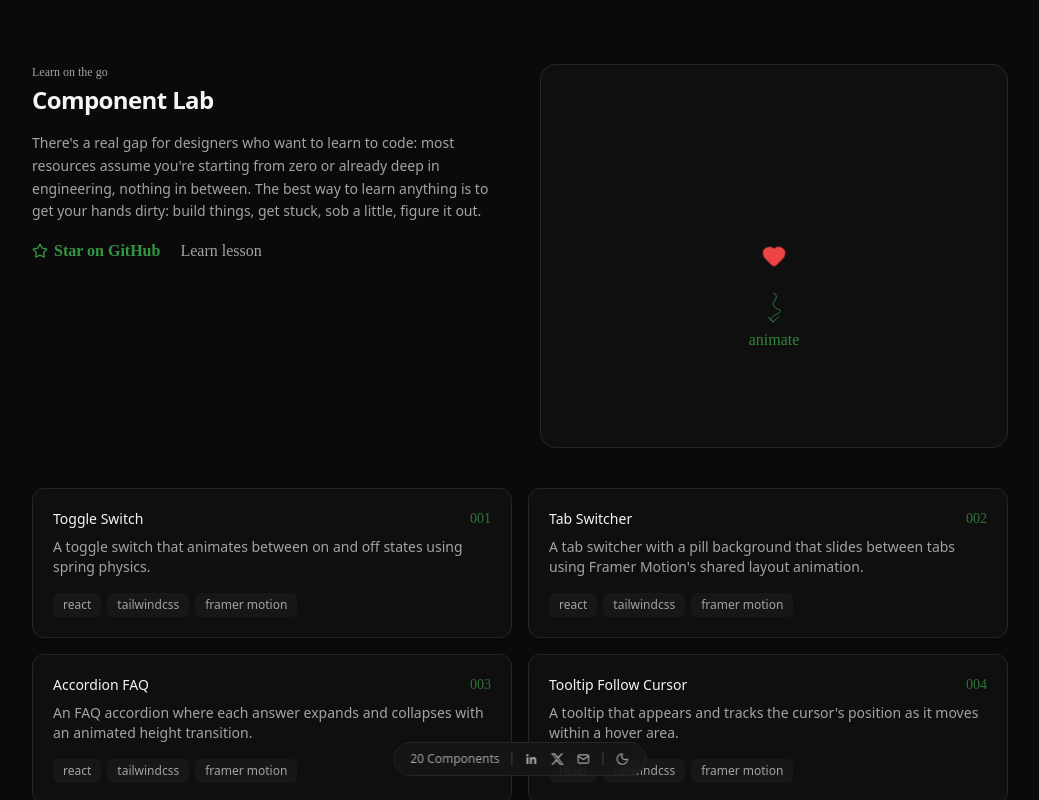
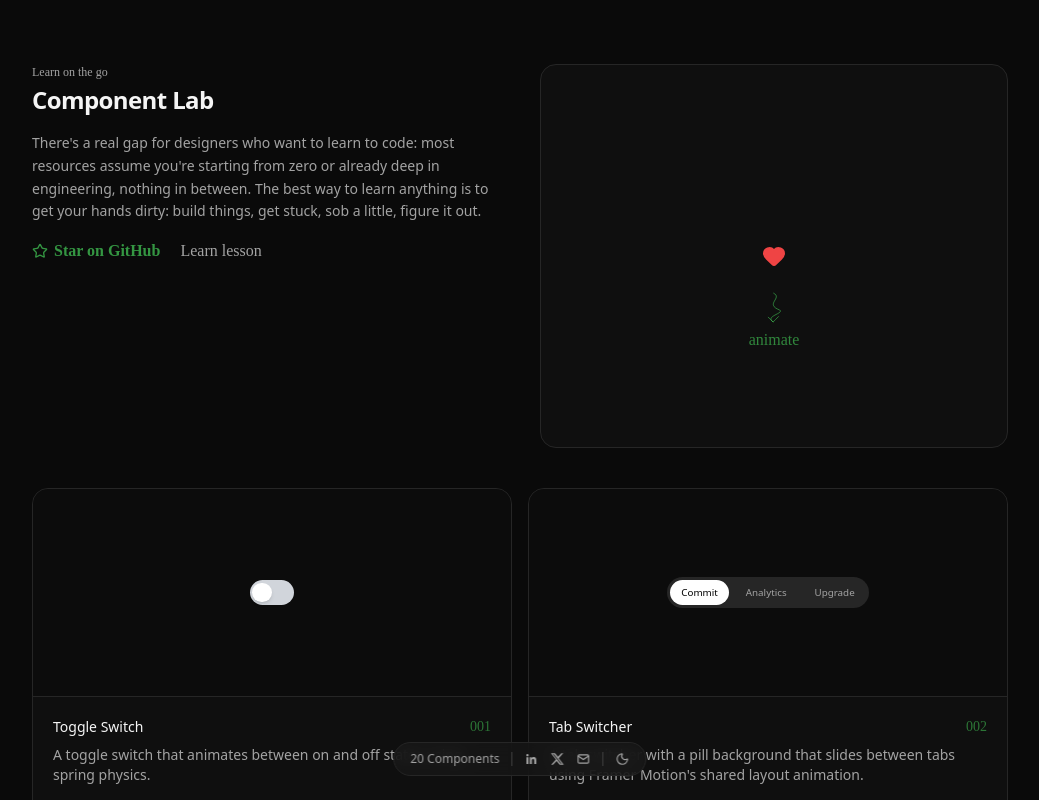
Before and after one commit to Diwyani/componentlab, a React (Vite) app: page / in a window 1280 px wide. Shown: the top 800 px of the page, without its empty margins (120-1159 px from the left). Built offline with nearby package versions, Linux system fonts and the light colour scheme; a web font is replaced by a local one.

Commit message:
elemented a step

```diff
--- a/src/App.jsx
+++ b/src/App.jsx
@@ -1,11 +1,14 @@
 import { Fragment, useEffect, useState } from 'react'
 import { Star } from 'lucide-react'
-import { Link, Route, Routes, useParams } from 'react-router-dom'
+import { Link, Route, Routes, useLocation, useParams } from 'react-router-dom'
 import ComponentShowcase from './components/showcase/ComponentShowcase.jsx'
 import LessonView from './components/lessons/LessonView.jsx'
 import ThemeToggle from './components/theme/ThemeToggle.jsx'
 import HeroShowcase from './components/hero/HeroShowcase.jsx'
 import AppLoader from './components/loader/AppLoader.jsx'
+import CardPreview from './components/lessons/CardPreview.jsx'
+import Tag from './components/lessons/Tag.jsx'
+import QuickNotes from './components/lessons/QuickNotes.jsx'
 import { buildLessonCategories, buildLessonList, hasLesson } from './lessons.js'
 
 // Auto-discovers every folder under src/components/ — each folder's .jsx file
@@ -30,14 +33,6 @@ const entries = Object.keys(metaModules)
     }
   })
   .sort((a, b) => a.day.localeCompare(b.day))
-
-function Tag({ children }) {
-  return (
-    <span className="rounded-md bg-neutral-100 px-2.5 py-1 text-xs text-neutral-600 dark:bg-neutral-900 dark:text-neutral-400">
-      {children}
-    </span>
-  )
-}
 
 const socialLinks = [
   {
@@ -178,9 +173,16 @@ function IndexGrid() {
                 <div className="col-span-full my-2 border-t border-neutral-200 dark:border-neutral-800" />
               )}
               <Link
-                to={`/components/${slug}`}
-                className="rounded-xl border border-neutral-200 bg-neutral-50 p-5 text-left transition-colors hover:border-neutral-300 hover:bg-neutral-100 dark:border-neutral-800 dark:bg-neutral-900/40 dark:hover:border-neutral-700 dark:hover:bg-neutral-900"
+                to={`/lessons/${slug}`}
+                className="group flex flex-col overflow-hidden rounded-2xl border border-neutral-200 bg-neutral-50 text-left transition-all hover:-translate-y-0.5 hover:border-[#3fb950]/50 dark:border-neutral-800 dark:bg-neutral-900/40 dark:hover:border-[#3fb950]/40"
               >
+                <div className="relative h-52 border-b border-neutral-200 bg-white dark:border-neutral-800 dark:bg-neutral-950/60">
+                  <CardPreview
+                    day={day}
+                    Component={entries.find((e) => e.slug === slug).component}
+                  />
+                </div>
+                <div className="p-5">
                   <div className="flex items-center justify-between">
                     <h2 className="text-sm font-medium text-neutral-900 dark:text-neutral-100">{name}</h2>
                     <span
@@ -196,6 +198,7 @@ function IndexGrid() {
                       <Tag key={tag}>{tag}</Tag>
                     ))}
                   </div>
+                </div>
               </Link>
             </Fragment>
           ))}
@@ -207,54 +210,6 @@ function IndexGrid() {
           </p>
         )}
       </div>
-    </div>
-  )
-}
-
-function noteStorageKey(slug) {
-  return `component-lab:notes:${slug}`
-}
-
-function QuickNotes({ slug }) {
-  const [note, setNote] = useState('')
-  const [savedAt, setSavedAt] = useState(null)
-
-  useEffect(() => {
-    try {
-      setNote(localStorage.getItem(noteStorageKey(slug)) ?? '')
-    } catch {
-      setNote('')
-    }
-    setSavedAt(null)
-  }, [slug])
-
-  function handleChange(e) {
-    const value = e.target.value
-    setNote(value)
-    try {
-      localStorage.setItem(noteStorageKey(slug), value)
-      setSavedAt(new Date())
-    } catch {
-      // localStorage unavailable (private mode, disabled, etc.) — edits just won't persist.
-    }
-  }
-
-  return (
-    <div className="mt-8">
-      <div className="flex items-center justify-between">
-        <h2 className="text-xs font-medium uppercase tracking-wide text-neutral-500">Quick Notes</h2>
-        {savedAt && <span className="text-xs text-neutral-500 dark:text-neutral-600">Saved</span>}
-      </div>
-      <textarea
-        value={note}
-        onChange={handleChange}
-        placeholder="Scratch thoughts, todos, what you'll do next..."
-        rows={8}
-        className="mt-2 w-full resize-y rounded-lg border border-neutral-200 bg-neutral-50 p-3 text-sm text-neutral-800 placeholder:text-neutral-400 focus:border-neutral-300 focus:outline-none dark:border-neutral-800 dark:bg-neutral-900/40 dark:text-neutral-200 dark:placeholder:text-neutral-600 dark:focus:border-neutral-700"
-      />
-      <p className="mt-1.5 text-xs text-neutral-500 dark:text-neutral-600">
-        Saved locally in this browser only — separate from notes.md.
-      </p>
     </div>
   )
 }
@@ -334,9 +289,20 @@ function DetailViewRoute() {
 const lessonList = buildLessonList(entries)
 const lessonCategories = buildLessonCategories(entries)
 
+// Keyed on pathname only, so the "On this page" #hash links (same path, new
+// hash) still jump to their heading instead of being reset to the top.
+function ScrollToTop() {
+  const { pathname } = useLocation()
+  useEffect(() => {
+    window.scrollTo(0, 0)
+  }, [pathname])
+  return null
+}
+
 export default function App() {
   return (
     <AppLoader>
+      <ScrollToTop />
       <Routes>
         <Route path="/" element={<IndexGrid />} />
         <Route path="/components/:slug" element={<DetailViewRoute />} />
--- /dev/null
+++ b/src/components/lessons/CardPreview.jsx
@@ -0,0 +1,86 @@
+import { useEffect, useRef, useState } from 'react'
+
+const AUTOPLAY = new Set(['001', '005', '010', '011', '012', '014'])
+
+function fire(el, type, init = {}) {
+  el.dispatchEvent(new MouseEvent(type, { bubbles: true, cancelable: true, ...init }))
+}
+
+function triggerByDay(day, root) {
+  if (!root) return
+  const buttons = [...root.querySelectorAll('button')]
+  if (day === '004') {
+    const target = root.firstElementChild?.firstElementChild ?? root.firstElementChild
+    if (!target) return
+    const r = target.getBoundingClientRect()
+    fire(target, 'mouseover', { clientX: r.left + r.width / 2, clientY: r.top + r.height / 2 })
+    fire(target, 'mousemove', { clientX: r.left + r.width / 2, clientY: r.top + r.height / 2 })
+    return
+  }
+  if (day === '020') {
+    const stars = root.querySelectorAll('svg')
+    const star = stars[3]?.closest('button, span, div') ?? stars[3]
+    if (star) fire(star, 'mouseover')
+    return
+  }
+  if (day === '018') {
+    const input = root.querySelector('input')
+    if (!input) return
+    const setter = Object.getOwnPropertyDescriptor(HTMLInputElement.prototype, 'value').set
+    setter.call(input, 'Lab#2026x')
+    input.dispatchEvent(new Event('input', { bubbles: true }))
+    return
+  }
+  if (buttons.length) buttons[buttons.length > 1 && day === '002' ? 1 : 0].click()
+}
+
+export default function CardPreview({ day, Component }) {
+  const [run, setRun] = useState(0)
+  const [hovered, setHovered] = useState(false)
+  const rootRef = useRef(null)
+  const wrapRef = useRef(null)
+  const autoPlay = AUTOPLAY.has(day)
+
+  useEffect(() => {
+    const card = wrapRef.current?.closest('a')
+    if (!card) return
+    const enter = () => {
+      setHovered(true)
+      setRun((n) => n + 1)
+    }
+    const leave = () => setHovered(false)
+    card.addEventListener('mouseenter', enter)
+    card.addEventListener('mouseleave', leave)
+    return () => {
+      card.removeEventListener('mouseenter', enter)
+      card.removeEventListener('mouseleave', leave)
+    }
+  }, [])
+
+  useEffect(() => {
+    if (!hovered || autoPlay) return
+    const t = setTimeout(() => triggerByDay(day, rootRef.current), 350)
+    return () => clearTimeout(t)
+  }, [run, hovered, autoPlay, day])
+
+  return (
+    <div ref={wrapRef} className="pointer-events-none absolute inset-0">
+      <div
+        className="pointer-events-none absolute inset-0 flex items-center justify-center overflow-hidden"
+        style={{ transform: 'translateZ(0)' }}
+      >
+        <div
+          ref={rootRef}
+          key={run}
+          style={{ zoom: 0.7 }}
+          onClick={(e) => {
+            e.preventDefault()
+            e.stopPropagation()
+          }}
+        >
+          <Component autoPlay={hovered && autoPlay} />
+        </div>
+      </div>
+    </div>
+  )
+}
--- a/src/components/lessons/LessonView.jsx
+++ b/src/components/lessons/LessonView.jsx
@@ -4,6 +4,8 @@ import ReactMarkdown from 'react-markdown'
 import remarkGfm from 'remark-gfm'
 import { Star } from 'lucide-react'
 import ComponentShowcase from '../showcase/ComponentShowcase.jsx'
+import QuickNotes from './QuickNotes.jsx'
+import Tag from './Tag.jsx'
 import { getLessonContent, hasLesson } from '../../lessons.js'
 
 function textFromChildren(children) {
@@ -256,6 +258,17 @@ export default function LessonView({ lessonList, lessonCategories, entries = []
             )}
           </nav>
 
+          {!isIndex && entry && (
+            <div className="mt-5">
+              <p className="text-sm leading-relaxed text-neutral-600 dark:text-neutral-400">{entry.description}</p>
+              <div className="mt-3 flex flex-wrap gap-1.5">
+                {entry.tags.map((tag) => (
+                  <Tag key={tag}>{tag}</Tag>
+                ))}
+              </div>
+            </div>
+          )}
+
           {!isIndex && entry?.prerequisites?.length > 0 && (
             <p className="mt-4 text-sm text-neutral-500 dark:text-neutral-400">
               <span className="font-medium text-neutral-700 dark:text-neutral-300">Builds on:</span>{' '}
@@ -278,6 +291,8 @@ export default function LessonView({ lessonList, lessonCategories, entries = []
               <p className="text-sm text-neutral-500">No lesson breakdown yet for this component.</p>
             )}
           </article>
+
+          {!isIndex && entry && <QuickNotes slug={slug} />}
         </div>
 
         {headings.length > 0 && (
--- /dev/null
+++ b/src/components/lessons/QuickNotes.jsx
@@ -0,0 +1,49 @@
+import { useEffect, useState } from 'react'
+
+function noteStorageKey(slug) {
+  return `component-lab:notes:${slug}`
+}
+
+export default function QuickNotes({ slug }) {
+  const [note, setNote] = useState('')
+  const [savedAt, setSavedAt] = useState(null)
+
+  useEffect(() => {
+    try {
+      setNote(localStorage.getItem(noteStorageKey(slug)) ?? '')
+    } catch {
+      setNote('')
+    }
+    setSavedAt(null)
+  }, [slug])
+
+  function handleChange(e) {
+    const value = e.target.value
+    setNote(value)
+    try {
+      localStorage.setItem(noteStorageKey(slug), value)
+      setSavedAt(new Date())
+    } catch {
+      // localStorage unavailable (private mode, disabled, etc.) — edits just won't persist.
+    }
+  }
+
+  return (
+    <div className="mt-8">
+      <div className="flex items-center justify-between">
+        <h2 className="text-xs font-medium uppercase tracking-wide text-neutral-500">Quick Notes</h2>
+        {savedAt && <span className="text-xs text-neutral-500 dark:text-neutral-600">Saved</span>}
+      </div>
+      <textarea
+        value={note}
+        onChange={handleChange}
+        placeholder="Scratch thoughts, todos, what you'll do next..."
+        rows={8}
+        className="mt-2 w-full resize-y rounded-lg border border-neutral-200 bg-neutral-50 p-3 text-sm text-neutral-800 placeholder:text-neutral-400 focus:border-neutral-300 focus:outline-none dark:border-neutral-800 dark:bg-neutral-900/40 dark:text-neutral-200 dark:placeholder:text-neutral-600 dark:focus:border-neutral-700"
+      />
+      <p className="mt-1.5 text-xs text-neutral-500 dark:text-neutral-600">
+        Saved locally in this browser only — separate from notes.md.
+      </p>
+    </div>
+  )
+}
--- /dev/null
+++ b/src/components/lessons/Tag.jsx
@@ -0,0 +1,7 @@
+export default function Tag({ children }) {
+  return (
+    <span className="rounded-md bg-neutral-100 px-2.5 py-1 text-xs text-neutral-600 dark:bg-neutral-900 dark:text-neutral-400">
+      {children}
+    </span>
+  )
+}
```
Lines whose indentation alone changed are shown as unchanged.
